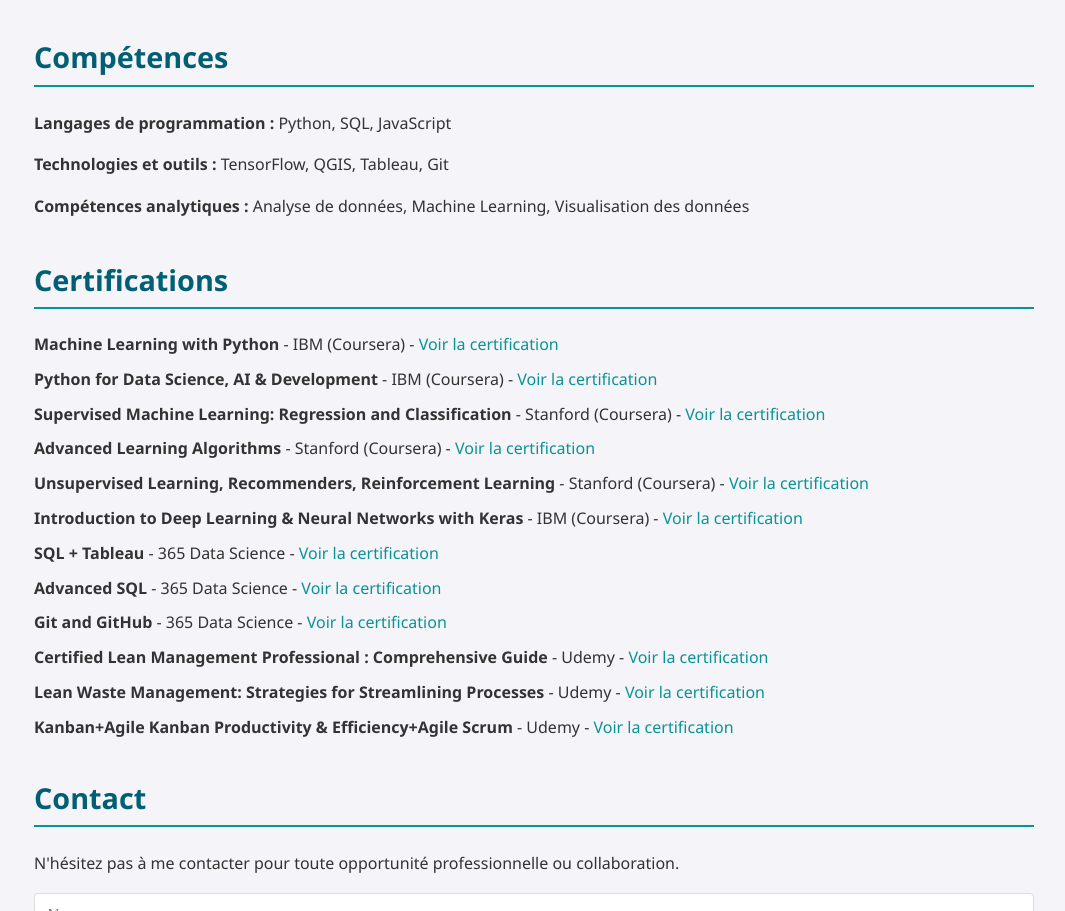
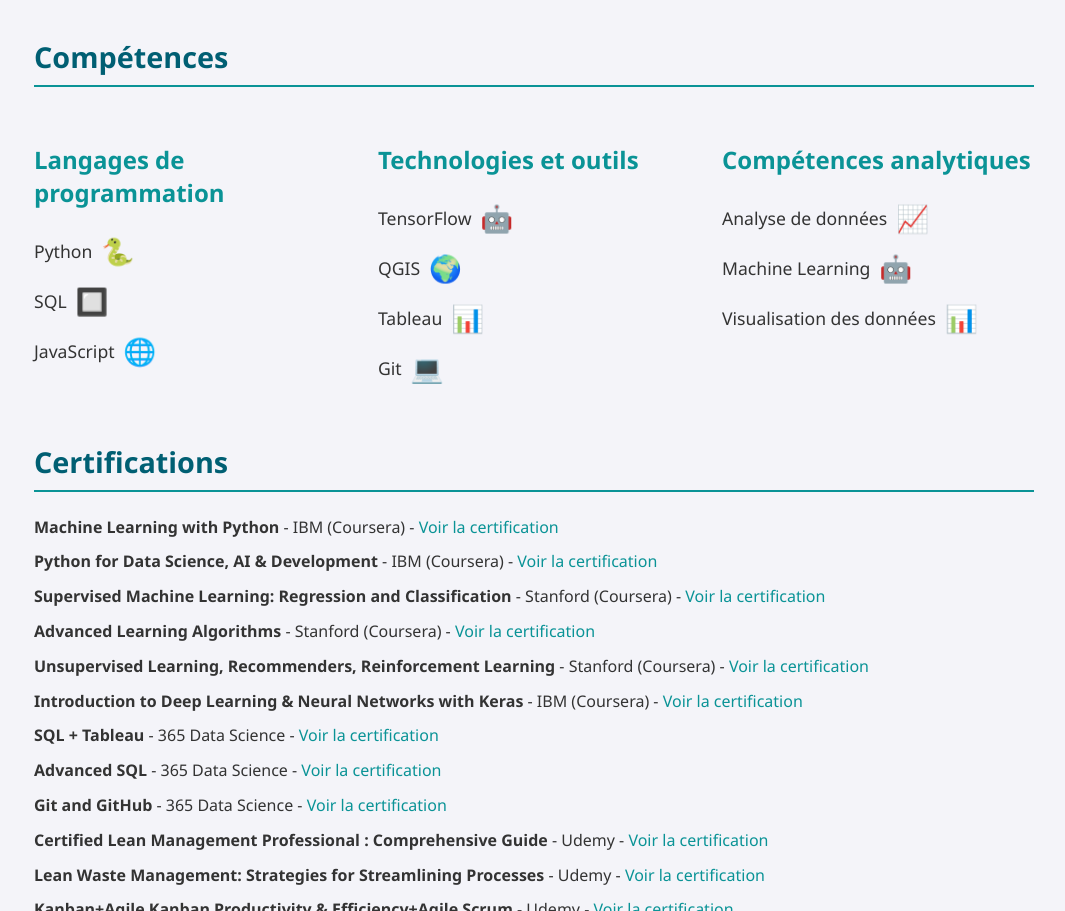
Before and after one commit to FayssalSabri/FayssalSabri.github.io, a plain HTML site: page index.html in a window 1280 px wide. Shown: the part 2071-2982 px from the top of the page, without its empty margins (106-1171 px from the left). Drawn offline with Linux system fonts and the light colour scheme.

Commit message:
version améliorée

```diff
--- a/index.html
+++ b/index.html
@@ -200,10 +200,72 @@
         <!-- Compétences -->
         <section class="section" id="skills">
             <h2>Compétences</h2>
-            <p><strong>Langages de programmation :</strong> Python, SQL, JavaScript</p>
-            <p><strong>Technologies et outils :</strong> TensorFlow, QGIS, Tableau, Git</p>
-            <p><strong>Compétences analytiques :</strong> Analyse de données, Machine Learning, Visualisation des données</p>
+            <div class="skills-container">
+                <!-- Compétences techniques -->
+                <div class="skill-category">
+                    <h3>Langages de programmation</h3>
+                    <ul>
+                        <li>Python <span class="icon">🐍</span></li>
+                        <li>SQL <span class="icon">🔲</span></li>
+                        <li>JavaScript <span class="icon">🌐</span></li>
+                    </ul>
+                </div>
+
+                <!-- Compétences en outils et technologies -->
+                <div class="skill-category">
+                    <h3>Technologies et outils</h3>
+                    <ul>
+                        <li>TensorFlow <span class="icon">🤖</span></li>
+                        <li>QGIS <span class="icon">🌍</span></li>
+                        <li>Tableau <span class="icon">📊</span></li>
+                        <li>Git <span class="icon">💻</span></li>
+                    </ul>
+                </div>
+
+                <!-- Compétences analytiques -->
+                <div class="skill-category">
+                    <h3>Compétences analytiques</h3>
+                    <ul>
+                        <li>Analyse de données <span class="icon">📈</span></li>
+                        <li>Machine Learning <span class="icon">🤖</span></li>
+                        <li>Visualisation des données <span class="icon">📊</span></li>
+                    </ul>
+                </div>
+            </div>
         </section>
+
+        <style>
+            .skills-container {
+                display: grid;
+                grid-template-columns: repeat(auto-fit, minmax(250px, 1fr));
+                gap: 2em;
+                margin-top: 2em;
+            }
+
+            .skill-category h3 {
+                color: #0a9396;
+                font-size: 1.5em;
+                margin-bottom: 1em;
+            }
+
+            .skill-category ul {
+                list-style-type: none;
+                padding: 0;
+            }
+
+            .skill-category li {
+                font-size: 1.1em;
+                margin-bottom: 0.8em;
+                display: flex;
+                align-items: center;
+                gap: 0.5em;
+            }
+
+            .skill-category li .icon {
+                font-size: 1.5em;
+            }
+        </style>
+
 
         <!-- Certifications -->
         <section class="section" id="certifications">
```
